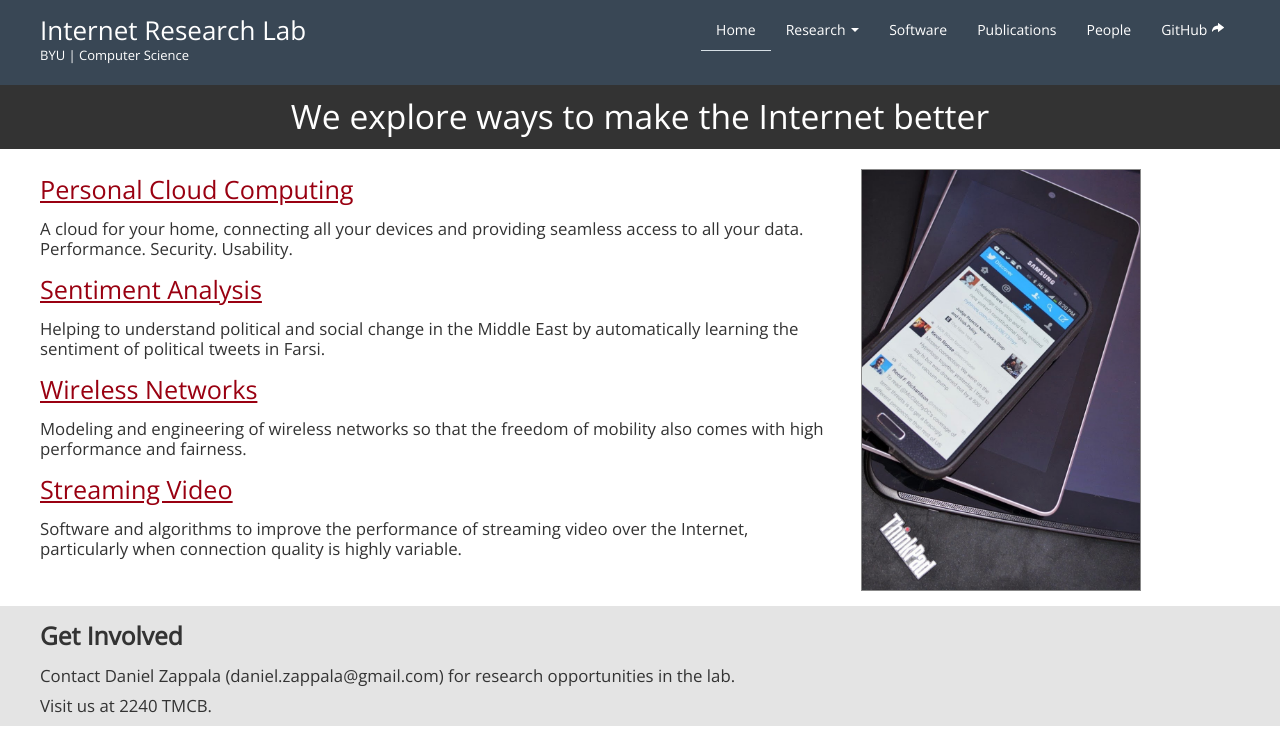
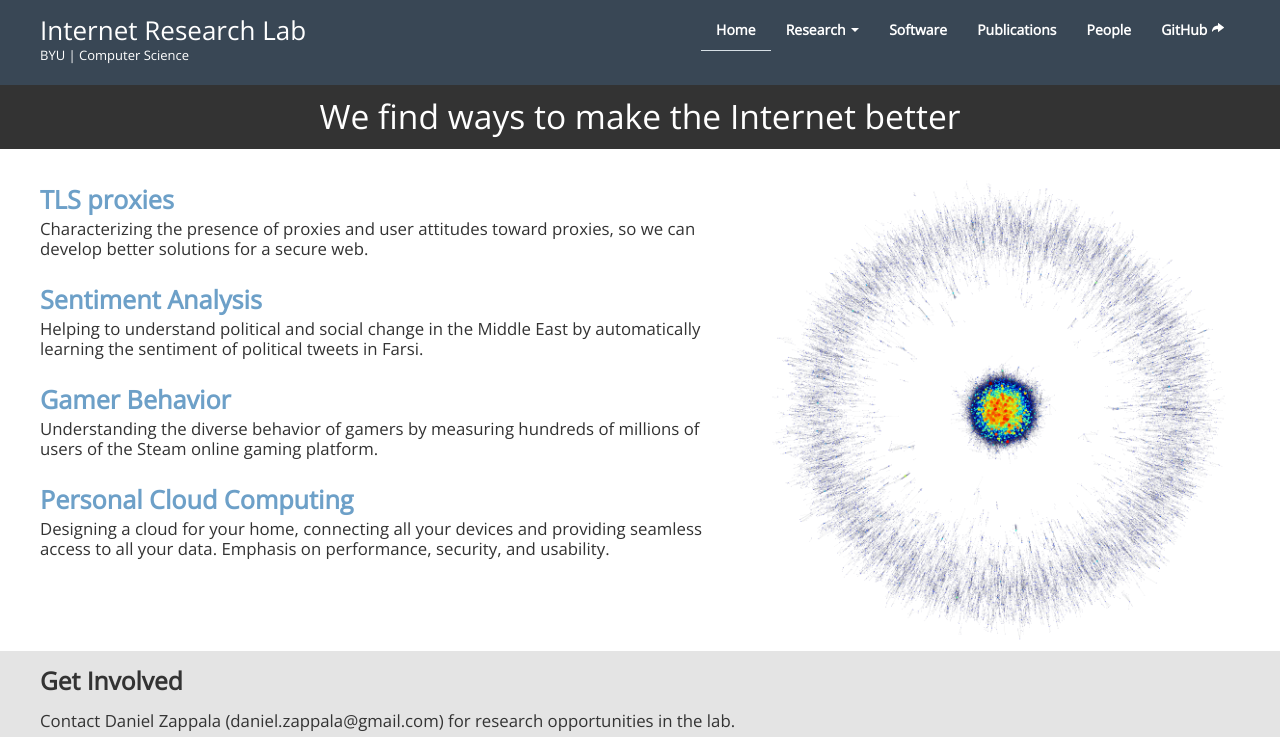
Before and after one commit to byu-ilab/ilab-web, a Flask app: page / in a window 1280 px wide. Shown: the top 737 px of the page. Run offline with Flask 2, Linux system fonts and the light colour scheme; some libraries are stand-ins or nearby versions.

Commit message:
Some revised designs, pointers to new research.

```diff
--- a/static/css/app.css
+++ b/static/css/app.css
@@ -54,11 +54,16 @@ body {
 }
 
 .navbar .nav > .active > a, .navbar .nav > .active a:hover, .navbar .nav > .active > a:focus {
-    background-color: #394755;
+    background-color: #394755 !important;
     color: white;
     box-shadow: none;
     text-shadow: none;
     border-bottom: 1px solid #d6dfe5;
+}
+
+.navbar .nav li.dropdown.open>.dropdown-toggle, .navbar .nav li.dropdown.active>.dropdown-toggle, .navbar .nav li.dropdown.open.active>.dropdown-toggle {
+    color: white;
+    background-color: #394755 !important;
 }
 
 .navbar .nav > li > a {
@@ -105,11 +110,13 @@ body {
 a {
     color: #ee8800;
     color: #990011;
-    text-decoration: underline;
+    color: #6DA0C8;
+    font-weight: 600;
+    text-decoration: none;
 }
 
 a:hover {
-    color: black;
+    color: #6DA0C8;
 }
 
 /* Banner */
@@ -242,9 +249,13 @@ h1 {
 h2 {
     font-size: 1.5em;
     font-weight: normal;
+    margin: 20px 0px 0px 0px;
 }
 
 h2 a {
+}
+
+h2 a:hover {
 }
 
 hr {
@@ -275,6 +286,11 @@ hr {
 .spacing10 li {
     margin-top: 10px;
     margin-bottom: 10px;
+}
+
+.spacing20 li {
+    margin-top: 20px;
+    margin-bottom: 20px;
 }
 
 .padbottom20 {
--- a/templates/base.html
+++ b/templates/base.html
@@ -33,6 +33,7 @@
 		      <li><a href={{ url_for("show",directory="research",page="sentiment-analysis") }}>Sentiment Analysis</a></li>
 		      <li><a href={{ url_for("show",directory="research",page="wireless-networks") }}>Wireless Networks</a></li>
 		      <li><a href={{ url_for("show",directory="research",page="streaming-video") }}>Streaming Video</a></li>
+		      <li><a href={{ url_for("show",directory="research",page="past-projects") }}>Past Projects</a></li>
 		    </ul>
 		  </li>
 		  <li id="menu-software" {% if active == "software" %}class="active"{% endif %}><a href={{url_for("show",directory="software")}} >Software</a></li>
--- a/templates/index.html
+++ b/templates/index.html
@@ -6,7 +6,7 @@
   <div class="container text">
     <div class="row-fluid"
 	 <div class="span12">
-	   <h1 class="title">We explore ways to make the Internet better</h1>
+	   <h1 class="title">We find ways to make the Internet better</h1>
 	 </div>
   </div>
 </div>
@@ -14,29 +14,28 @@
 <div class="white">
   <div class="container text">
     <div class="row-fluid">
-      <div class="span8">
-	<h2><a href="research/personal-cloud">Personal Cloud Computing</a></h2>
-	<p>A cloud for your home, connecting all your devices and
-	  providing seamless access to all your
-	  data. Performance. Security. Usability.</p>
+      <div class="span7">
+	<h2><a href="research/tls-proxies">TLS proxies</a></h2>
+	<p>Characterizing the presence of proxies and user attitudes
+	toward proxies, so we can develop better solutions for a secure web.</p>
 
 	<h2><a href="research/sentiment-analysis">Sentiment Analysis</a></h2>
 	<p>Helping to understand political and
 	  social change in the Middle East by automatically learning
 	  the sentiment of political tweets in Farsi.</p>
 
-	<h2><a href="research/wireless-networks">Wireless Networks</a></h2>
-	<p>Modeling and engineering of wireless networks so that the
-	  freedom of mobility also comes with high performance and
-	  fairness.</p>
+	<h2><a href="research/gamer-behavior">Gamer Behavior</a></h2>
+	<p>Understanding the diverse behavior of gamers by measuring
+	hundreds of millions of users of the Steam online gaming platform.</p>
 
-	<h2><a href="research/dash">Streaming Video</a></h2>
-	<p>Software and algorithms to improve the performance of
-	  streaming video over the Internet, particularly when
-	  connection quality is highly variable.</p>
+	<h2><a href="research/personal-cloud">Personal Cloud Computing</a></h2>
+	<p>Designing a cloud for your home, connecting all your devices and
+	  providing seamless access to all your
+	  data. Emphasis on performance, security, and usability.</p>
+
       </div>
-      <div class="span4 top10">
-	<img class="border height-400" src="/static/img/devices.jpg">
+      <div class="span5 top10">
+	<img class="height-550" src="/static/img/steam-friend-graph-sampled.png">
       </div>
     </div>
 </div>
--- a/templates/publications.html
+++ b/templates/publications.html
@@ -13,7 +13,7 @@
 <div class="container text">
   <div class="row-fluid">
     <div class="span12">
-      <ul class="spacing10">
+      <ul class="spacing20">
 	<li>Travis Andelin, Vasu Chetty, Devon Harbaugh, Sean
 	  Warnick, and Daniel Zappala. 2012. “Quality Selection for
 	  Dynamic Adaptive Streaming over HTTP with Scalable Video
```
Also changed, not shown: templates/research/past-projects.html (added, +9 -0 lines), static/img/steam-friend-graph-sampled.png (added).
